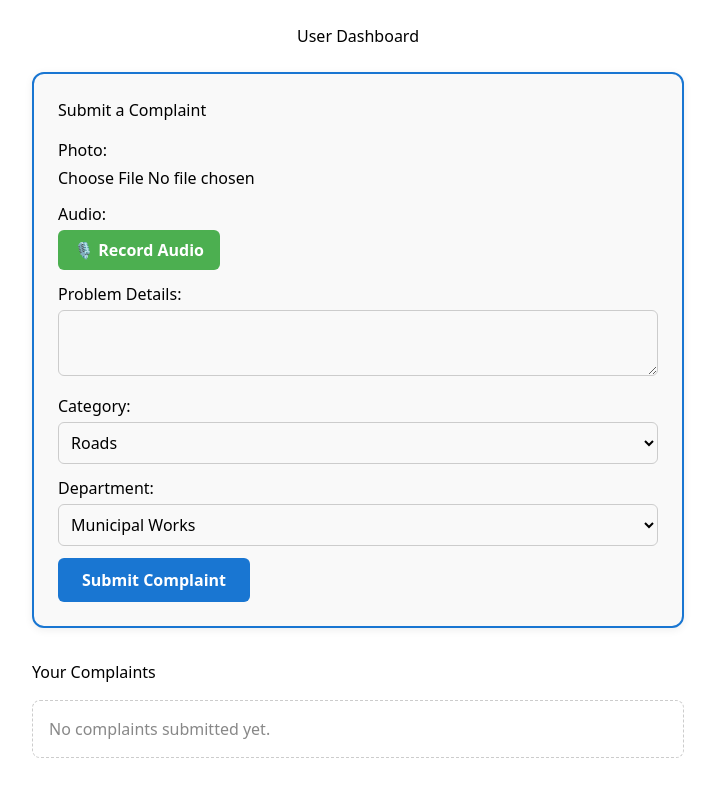
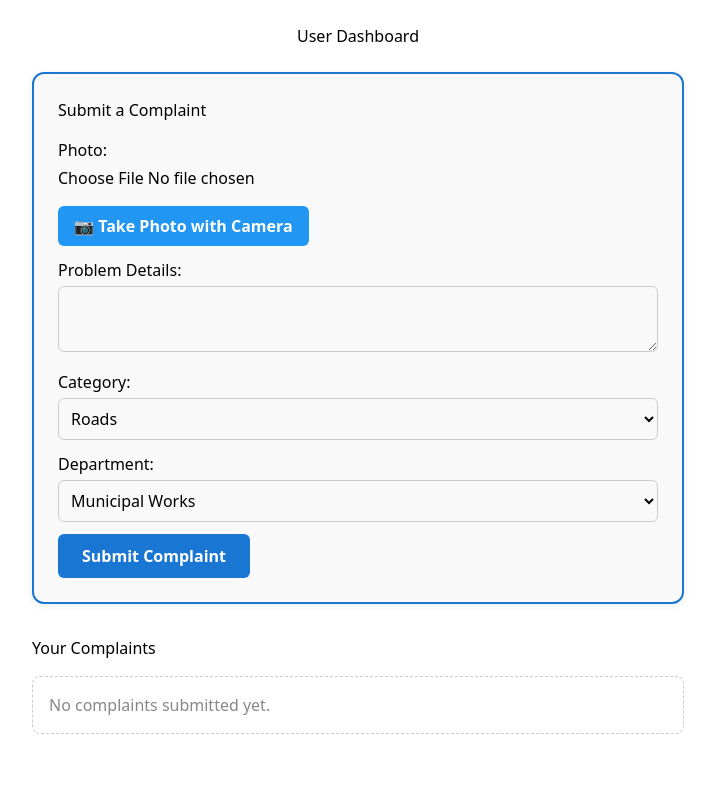
Before and after one commit to The-Parthib/civic_prototype, a React (Vite) app: page /p in a window 1280 px wide. Shown: the top 796 px of the page, without its empty margins (282-997 px from the left). Built offline with nearby package versions, Linux system fonts and the light colour scheme.

Commit message:
Add webcam functionality to complaint submission and create login pages

```diff
--- a/package.json
+++ b/package.json
@@ -15,6 +15,7 @@
     "react": "^19.1.1",
     "react-dom": "^19.1.1",
     "react-router-dom": "^7.8.2",
+    "react-webcam": "^7.2.0",
     "tailwindcss": "^4.1.12"
   },
   "devDependencies": {
--- a/src/pages/dashboard/Dashboard.jsx
+++ b/src/pages/dashboard/Dashboard.jsx
@@ -1,4 +1,5 @@
-import React, { useState, useRef } from "react";
+import React, { useState, useRef, useCallback } from "react";
+import Webcam from "react-webcam";
 
 const categories = ["Roads", "Water", "Electricity", "Sanitation", "Other"];
 const departments = ["Municipal Works", "Water Dept", "Electricity Dept", "Sanitation Dept", "General Admin"];
@@ -7,63 +8,63 @@ const Dashboard = () => {
   const [complaints, setComplaints] = useState([]);
   const [form, setForm] = useState({
     photo: null,
-    audio: null,
     details: "",
     category: "Roads",
     department: "Municipal Works"
   });
-  const [audioURL, setAudioURL] = useState(null);
-  const [recording, setRecording] = useState(false);
-  const mediaRecorderRef = useRef(null);
-  const audioChunksRef = useRef([]);
+  const [showCamera, setShowCamera] = useState(false);
+  const [capturedImage, setCapturedImage] = useState(null);
+  const [photoMethod, setPhotoMethod] = useState(''); // 'file' or 'camera'
+  const webcamRef = useRef(null);
 
   // Handle form field changes
   const handleChange = (e) => {
     const { name, value, files } = e.target;
     if (name === "photo" && files.length) {
       setForm({ ...form, photo: files[0] });
+      setPhotoMethod('file');
+      setCapturedImage(null); // Clear captured image if file is selected
     } else {
       setForm({ ...form, [name]: value });
     }
   };
 
-  // Audio recording handlers
-  const startRecording = async () => {
-    try {
-      setRecording(true);
-      audioChunksRef.current = [];
+  // Camera functions
+  const capture = useCallback(() => {
+    const imageSrc = webcamRef.current.getScreenshot();
+    setCapturedImage(imageSrc);
+    setPhotoMethod('camera');
 
-      const stream = await navigator.mediaDevices.getUserMedia({ audio: true });
-      mediaRecorderRef.current = new MediaRecorder(stream);
+    // Convert base64 to blob for form submission
+    fetch(imageSrc)
+      .then(res => res.blob())
+      .then(blob => {
+        setForm(f => ({ ...f, photo: blob }));
+      });
 
-      mediaRecorderRef.current.ondataavailable = (e) => {
-        if (e.data.size > 0) {
-          audioChunksRef.current.push(e.data);
-        }
-      };
+    // Clear file input if camera photo is taken
+    const fileInput = document.querySelector('input[type="file"]');
+    if (fileInput) fileInput.value = '';
 
-      mediaRecorderRef.current.onstop = () => {
-        const audioBlob = new Blob(audioChunksRef.current, { type: 'audio/wav' });
-        setForm(f => ({ ...f, audio: audioBlob }));
-        setAudioURL(URL.createObjectURL(audioBlob));
+    setShowCamera(false);
+  }, [webcamRef]);
 
-        // Stop all tracks to free up the microphone
-        stream.getTracks().forEach(track => track.stop());
-      };
-
-      mediaRecorderRef.current.start();
-    } catch (error) {
-      console.error('Error starting recording:', error);
-      setRecording(false);
-      alert('Could not access microphone. Please check permissions.');
-    }
+  const startCamera = () => {
+    setShowCamera(true);
   };
 
-  const stopRecording = () => {
-    if (mediaRecorderRef.current && recording) {
-      setRecording(false);
-      mediaRecorderRef.current.stop();
-    }
+  const stopCamera = () => {
+    setShowCamera(false);
+  };
+
+  const removePhoto = () => {
+    setForm(f => ({ ...f, photo: null }));
+    setCapturedImage(null);
+    setPhotoMethod('');
+
+    // Clear file input
+    const fileInput = document.querySelector('input[type="file"]');
+    if (fileInput) fileInput.value = '';
   };
 
   // Handle form submit
@@ -77,9 +78,11 @@ const Dashboard = () => {
     };
     setComplaints([newComplaint, ...complaints]);
 
-    // Clear form and reset file input
-    setForm({ photo: null, audio: null, details: "", category: "Roads", department: "Municipal Works" });
-    setAudioURL(null);
+    // Clear form and reset all states
+    setForm({ photo: null, details: "", category: "Roads", department: "Municipal Works" });
+    setCapturedImage(null);
+    setShowCamera(false);
+    setPhotoMethod('');
 
     // Reset file input
     const fileInput = document.querySelector('input[type="file"]');
@@ -104,42 +107,121 @@ const Dashboard = () => {
         <h2 style={{ marginBottom: 16 }}>Submit a Complaint</h2>
         <label style={{ display: 'block', marginBottom: 12 }}>
           <span style={{ display: 'block', marginBottom: 4 }}>Photo:</span>
-          <input type="file" name="photo" accept="image/*" onChange={handleChange} />
+
+          {/* File upload option */}
+          <div style={{ marginBottom: 8 }}>
+            <input
+              type="file"
+              name="photo"
+              accept="image/*"
+              onChange={handleChange}
+              style={{ marginBottom: 8 }}
+            />
+            {photoMethod === 'file' && form.photo && (
+              <span style={{ color: '#4caf50', fontSize: 14, fontWeight: 'bold' }}>
+                ✓ File selected
+              </span>
+            )}
+          </div>
+
+          {/* Camera option */}
+          <button
+            type="button"
+            onClick={startCamera}
+            style={{
+              background: '#2196f3',
+              color: '#fff',
+              border: 'none',
+              borderRadius: 6,
+              padding: '8px 16px',
+              cursor: 'pointer',
+              fontWeight: 'bold',
+              marginBottom: 8,
+              display: 'block'
+            }}
+          >
+            📷 Take Photo with Camera
+          </button>
+
+          {photoMethod === 'camera' && capturedImage && (
+            <span style={{ color: '#4caf50', fontSize: 14, fontWeight: 'bold', display: 'block', marginBottom: 8 }}>
+              ✓ Photo captured
+            </span>
+          )}
+
+          {/* Camera view */}
+          {showCamera && (
+            <div style={{ marginBottom: 12, border: '2px solid #2196f3', borderRadius: 8, padding: 8 }}>
+              <Webcam
+                audio={false}
+                ref={webcamRef}
+                screenshotFormat="image/jpeg"
+                width={300}
+                height={200}
+                style={{ borderRadius: 6 }}
+              />
+              <div style={{ marginTop: 8, display: 'flex', gap: '8px' }}>
+                <button
+                  type="button"
+                  onClick={capture}
+                  style={{
+                    background: '#4caf50',
+                    color: '#fff',
+                    border: 'none',
+                    borderRadius: 6,
+                    padding: '8px 16px',
+                    cursor: 'pointer',
+                    fontWeight: 'bold'
+                  }}
+                >
+                  📸 Capture Photo
+                </button>
+                <button
+                  type="button"
+                  onClick={stopCamera}
+                  style={{
+                    background: '#f44336',
+                    color: '#fff',
+                    border: 'none',
+                    borderRadius: 6,
+                    padding: '8px 16px',
+                    cursor: 'pointer',
+                    fontWeight: 'bold'
+                  }}
+                >
+                  ❌ Cancel
+                </button>
+              </div>
+            </div>
+          )}
+
+          {/* Preview the active photo (either uploaded file or captured image) */}
           {form.photo && (
             <div style={{ marginTop: 8 }}>
-              <img src={URL.createObjectURL(form.photo)} alt="Preview" width={100} style={{ borderRadius: 6, border: '1px solid #ccc', marginBottom: 8 }} />
-              <button type="button" style={{ marginLeft: 8, background: '#e57373', color: '#fff', border: 'none', borderRadius: 6, padding: '6px 12px', cursor: 'pointer' }} onClick={() => setForm(f => ({ ...f, photo: null }))}>Remove Image</button>
-            </div>
-          )}
-        </label>
-        <label style={{ display: 'block', marginBottom: 12 }}>
-          <span style={{ display: 'block', marginBottom: 4 }}>Audio:</span>
-          {(!recording && !audioURL) && (
-            <button type="button" onClick={startRecording} style={{ marginRight: 8, background: '#4caf50', color: '#fff', border: 'none', borderRadius: 6, padding: '8px 16px', cursor: 'pointer', fontWeight: 'bold' }}>🎙️ Record Audio</button>
-          )}
-          {recording && (
-            <button type="button" onClick={stopRecording} style={{ marginRight: 8, background: '#f44336', color: '#fff', border: 'none', borderRadius: 6, padding: '8px 16px', cursor: 'pointer', fontWeight: 'bold' }}>⏹️ Stop Recording</button>
-          )}
-          {audioURL && (
-            <div style={{ marginTop: 8 }}>
-              <audio src={audioURL} controls style={{ display: 'block', marginBottom: 8 }} />
+              <img
+                src={photoMethod === 'camera' ? capturedImage : URL.createObjectURL(form.photo)}
+                alt="Preview"
+                width={100}
+                style={{ borderRadius: 6, border: '1px solid #ccc', marginBottom: 8 }}
+              />
+              <div style={{ marginBottom: 8 }}>
+                <span style={{ fontSize: 14, color: '#666' }}>
+                  Method: {photoMethod === 'camera' ? '📷 Camera' : '📁 File Upload'}
+                </span>
+              </div>
               <button
                 type="button"
-                style={{ background: '#4caf50', color: '#fff', border: 'none', borderRadius: 6, padding: '8px 16px', cursor: 'pointer', fontWeight: 'bold' }}
-                onClick={() => {
-                  // Clear current audio first
-                  setForm(f => ({ ...f, audio: null }));
-                  if (audioURL) {
-                    URL.revokeObjectURL(audioURL);
-                  }
-                  setAudioURL(null);
-                  audioChunksRef.current = [];
-
-                  // Start new recording immediately
-                  startRecording();
+                onClick={removePhoto}
+                style={{
+                  background: '#e57373',
+                  color: '#fff',
+                  border: 'none',
+                  borderRadius: 6,
+                  padding: '6px 12px',
+                  cursor: 'pointer'
                 }}
               >
-                🎙️ Record New
+                Remove Photo
               </button>
             </div>
           )}
@@ -179,8 +261,7 @@ const Dashboard = () => {
               boxShadow: '0 1px 4px rgba(0,0,0,0.05)'
             }}
           >
-            {c.photo && <img src={URL.createObjectURL(c.photo)} alt="Complaint" width={100} style={{ borderRadius: 6, border: '1px solid #ccc', marginBottom: 8 }} />}
-            {c.audio && <audio src={URL.createObjectURL(c.audio)} controls style={{ display: 'block', marginBottom: 8 }} />}
+            {c.photo && <img src={capturedImage || URL.createObjectURL(c.photo)} alt="Complaint" width={100} style={{ borderRadius: 6, border: '1px solid #ccc', marginBottom: 8 }} />}
             <div style={{ marginBottom: 6 }}><strong>Details:</strong> {c.details}</div>
             <div style={{ marginBottom: 6 }}><strong>Category:</strong> {c.category}</div>
             <div style={{ marginBottom: 6 }}><strong>Department:</strong> {c.department}</div>
```
Also changed, not shown: src/pages/login/AdminLogin.jsx (added), src/pages/login/CitizenLogin.jsx (added), 2 other files (tests, documents, lock files or other folders).
